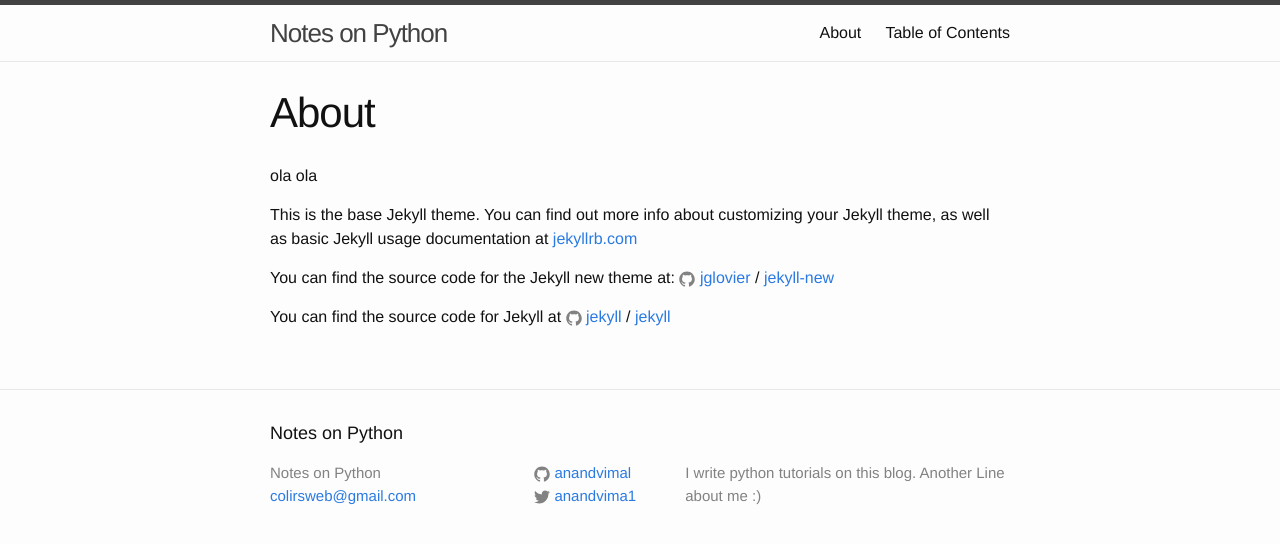
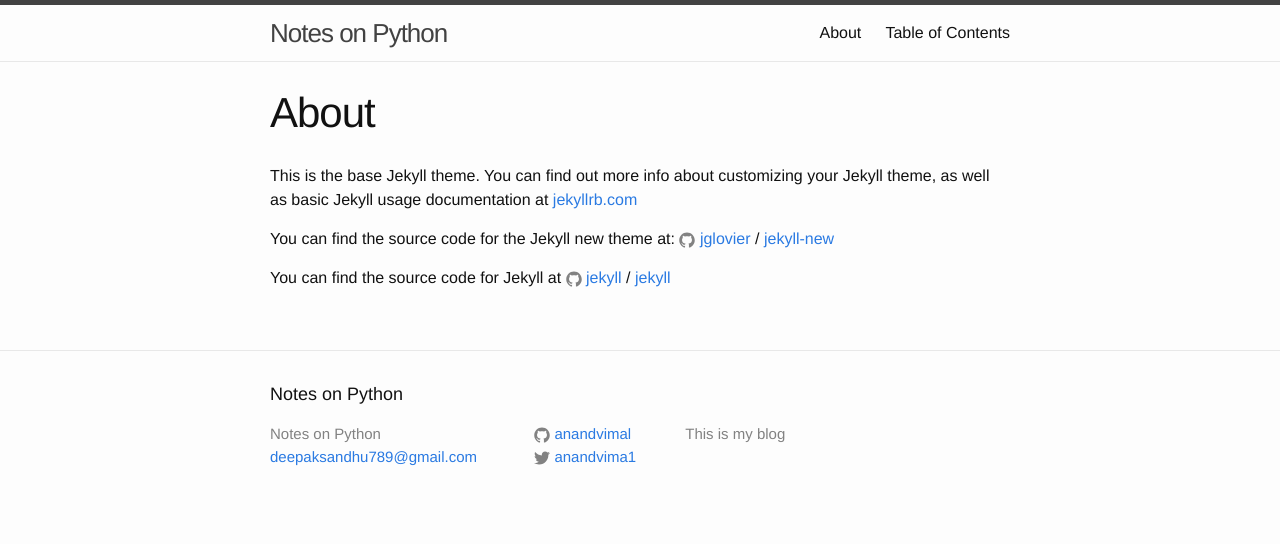
Before and after one commit to anandvimal/anandvimal.github.io, a Jekyll site: the page built from about.md, in a window 1280 px wide. Shown: the top 544 px of the page. Built offline with Jekyll 4.4.1, drawn with Linux system fonts in a browser that asks for light colours.

Commit message:
update my blog

```diff
--- a/_config.yml
+++ b/_config.yml
@@ -7,10 +7,9 @@
 
 # Site settings
 title: Notes on Python
-email: colirsweb@gmail.com
+email: deepaksandhu789@gmail.com
 description: > # this means to ignore newlines until "baseurl:"
-  I write python tutorials on this blog.
-  Another Line about me :)
+  This is my blog
 baseurl: "" # the subpath of your site, e.g. /blog
 url: "http://anandvimal.github.io" # the base hostname & protocol for your site
 twitter_username: anandvima1
--- a/about.md
+++ b/about.md
@@ -3,8 +3,6 @@ layout: page
 title: About
 permalink: /about/
 ---
-
-ola ola
 
 This is the base Jekyll theme. You can find out more info about customizing your Jekyll theme, as well as basic Jekyll usage documentation at [jekyllrb.com](http://jekyllrb.com/)
 
```
